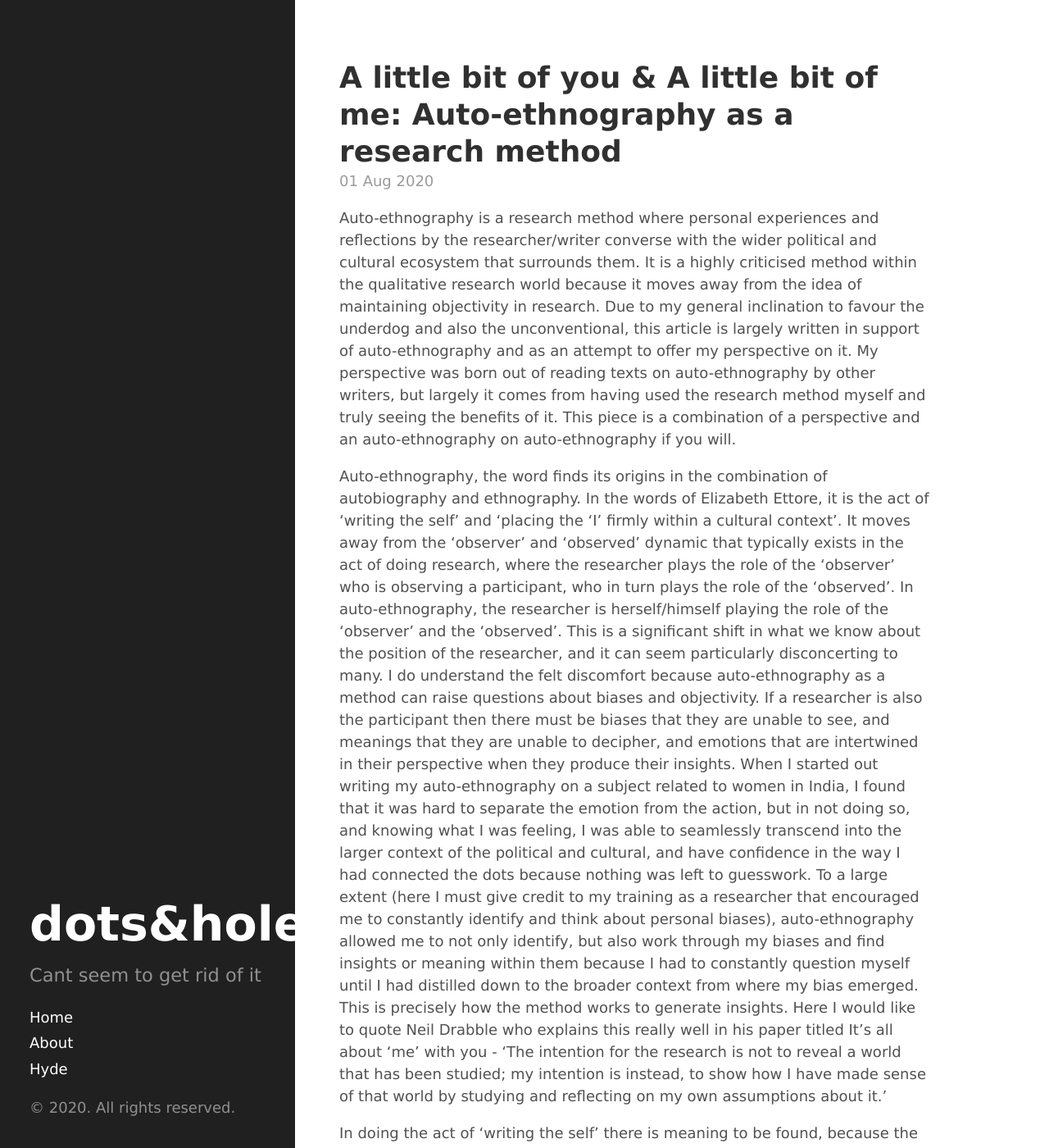
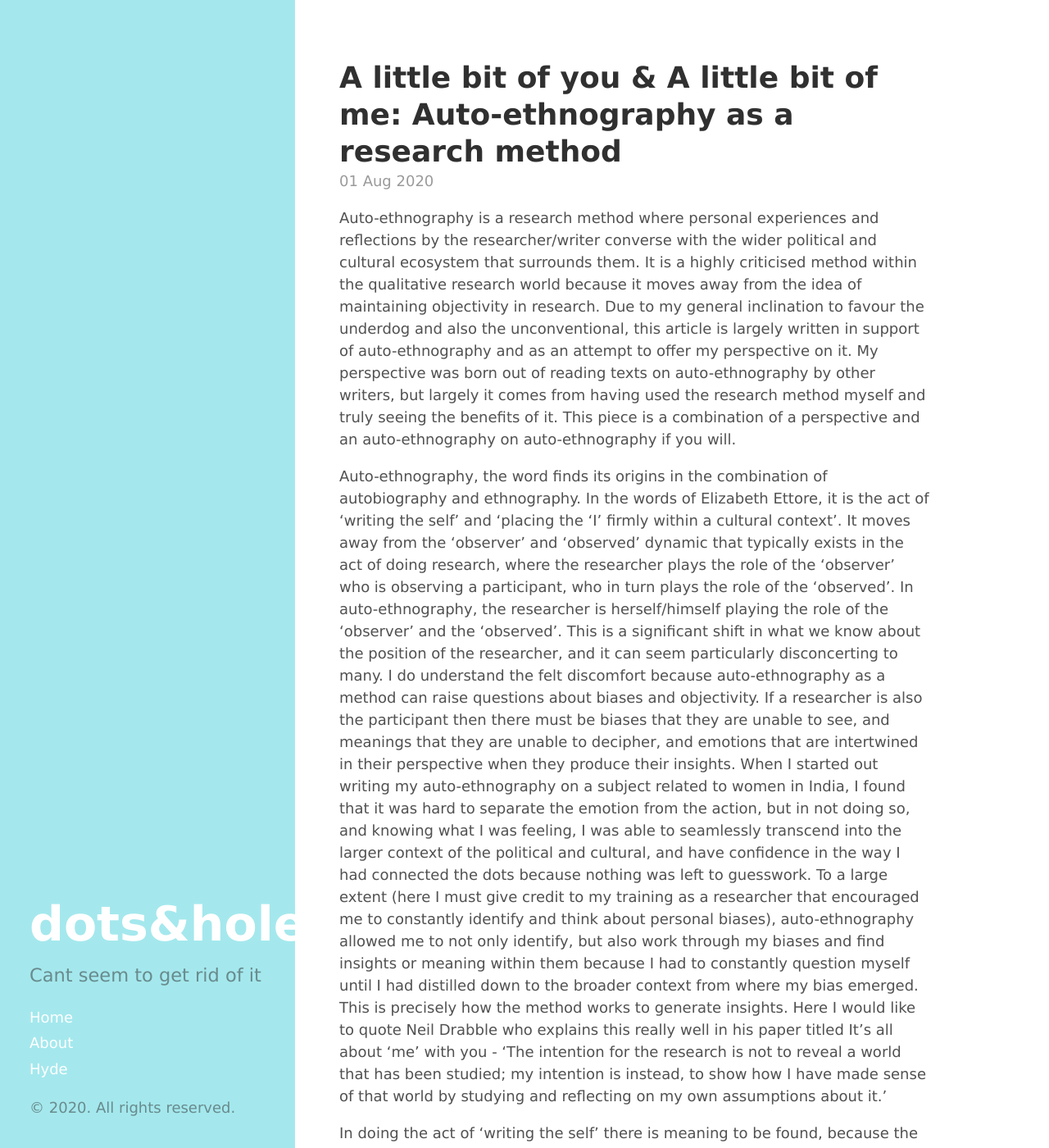
Before and after one commit to dotsandholes/dotsandholes.github.io, a Jekyll site: the page built from index.html, in a window 1280 px wide and 1400 px high. Shown: the whole window at 82% size. Built offline with Jekyll 4.4.1, drawn with Linux system fonts in a browser that asks for light colours; the list of posts is cut into pages by our own code.

Commit message:
Update hyde.css

```diff
--- a/public/css/hyde.css
+++ b/public/css/hyde.css
@@ -56,8 +56,8 @@ html {
 .sidebar {
   text-align: center;
   padding: 1rem 1rem;
-  color: rgba(255,255,255,.5);
-  background-color: #202020;
+  color: rgba(46,46,46,.5);
+  background-color: #a4e8ed;
 }
 @media (min-width: 48em) {
   .sidebar {
```
